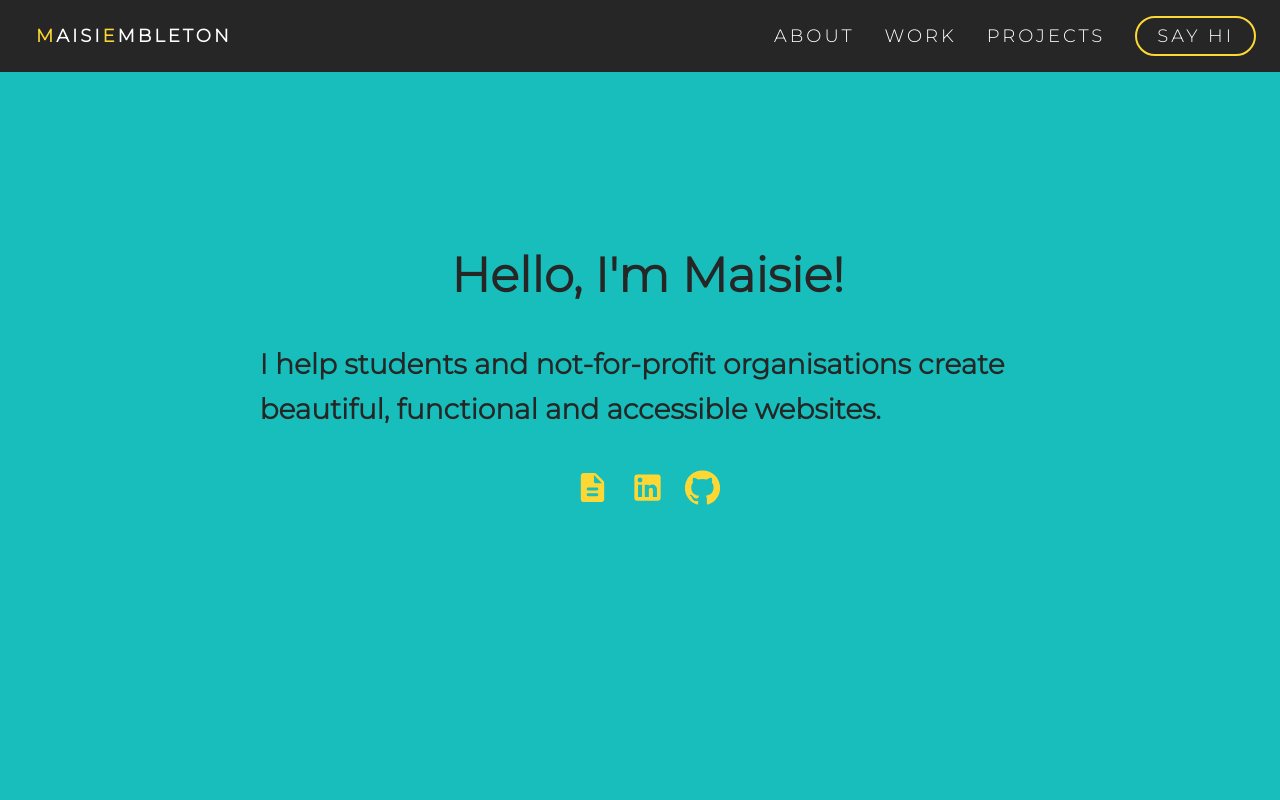
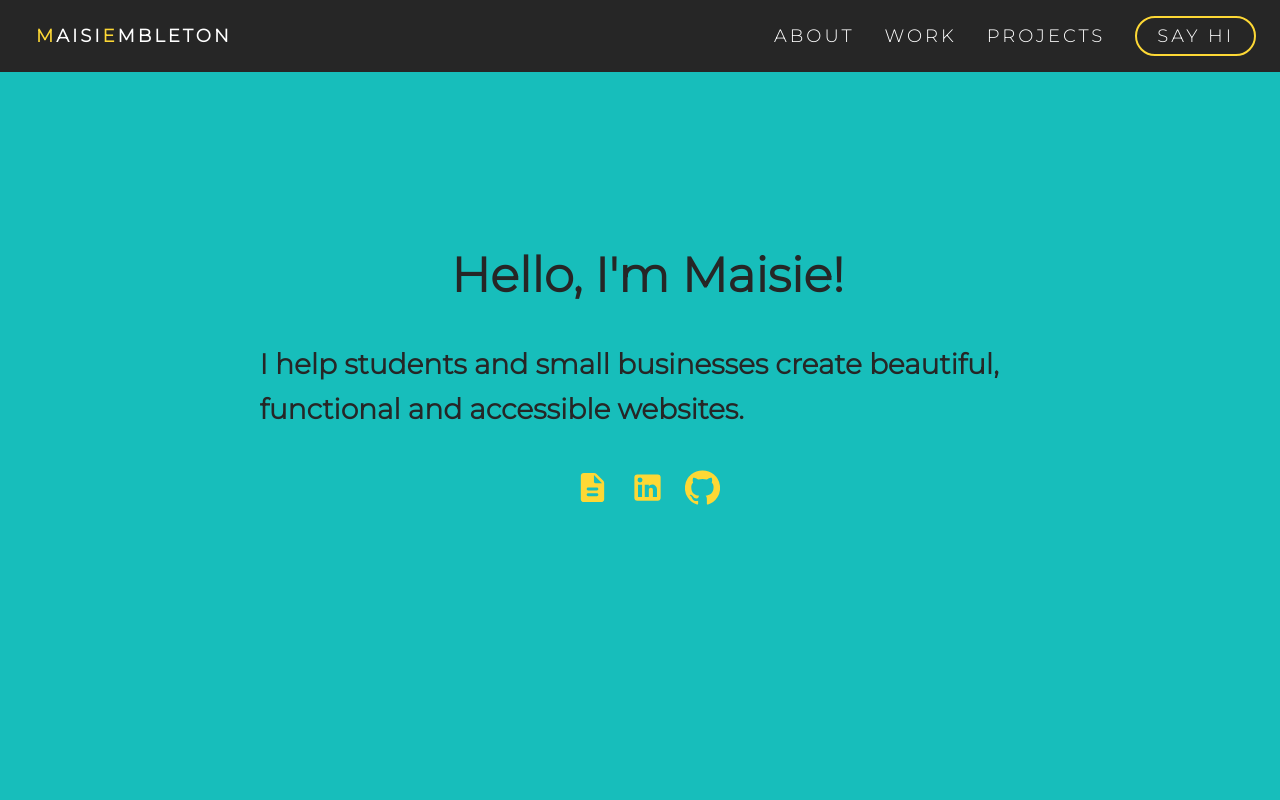
Before and after one commit to maisiembleton/maisiembleton.github.io, a React (Create React App) app: page / in a window 1280 px wide. Shown: the top 800 px of the page. Built offline with nearby package versions, Linux system fonts and the light colour scheme.

Commit message:
changed the wording in landing

```diff
--- a/package.json
+++ b/package.json
@@ -1,7 +1,7 @@
 {
   "name": "maisiembleton",
   "version": "0.1.0",
-  "homepage": "http://www.maisiembleton.me",
+  "homepage": "http://maisiembleton.me",
   "private": true,
   "dependencies": {
     "@material-ui/core": "^4.11.0",
@@ -23,7 +23,7 @@
     "build": "react-scripts build",
     "test": "react-scripts test",
     "eject": "react-scripts eject",
-    "deploy": "gh-pages -d build -b master"
+    "deploy": "gh-pages -d build"
   },
   "eslintConfig": {
     "extends": "react-app"
--- a/src/sections/Landing/LandingSection.js
+++ b/src/sections/Landing/LandingSection.js
@@ -10,7 +10,7 @@ const LandingSection = () => {
         <ContentBlock
           id="landing"
           title="Hello, I'm Maisie!"
-          subtitle="I help students and not-for-profit organisations create beautiful, functional and accessible websites. "
+          subtitle="I help students and small businesses create beautiful, functional and accessible websites. "
         />
         <Socials />
       </div>
```
